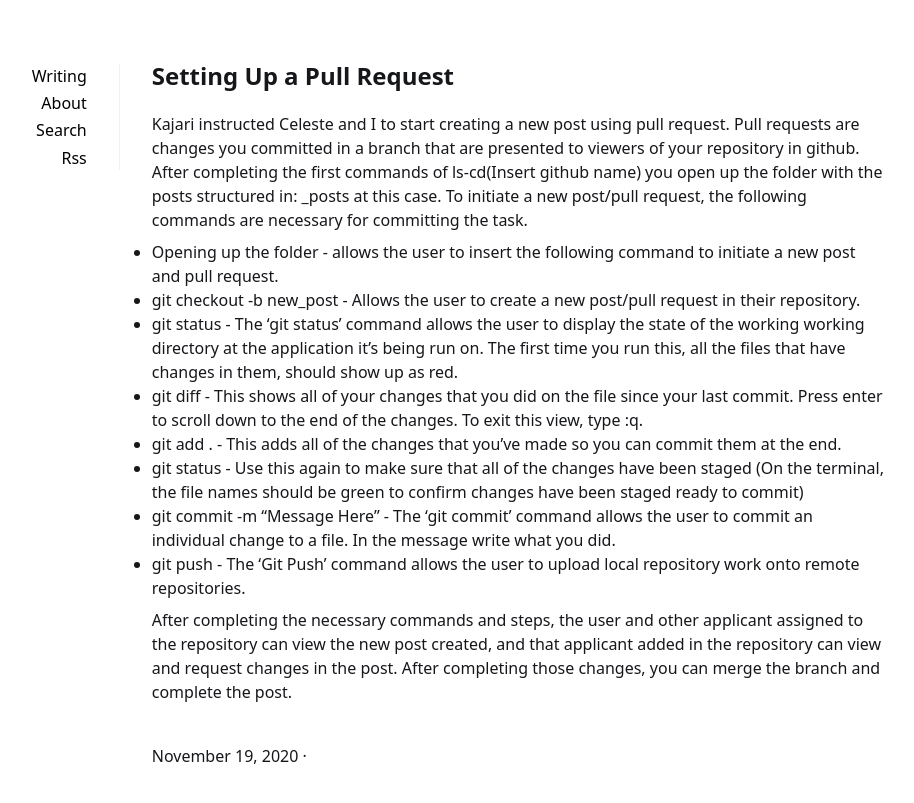
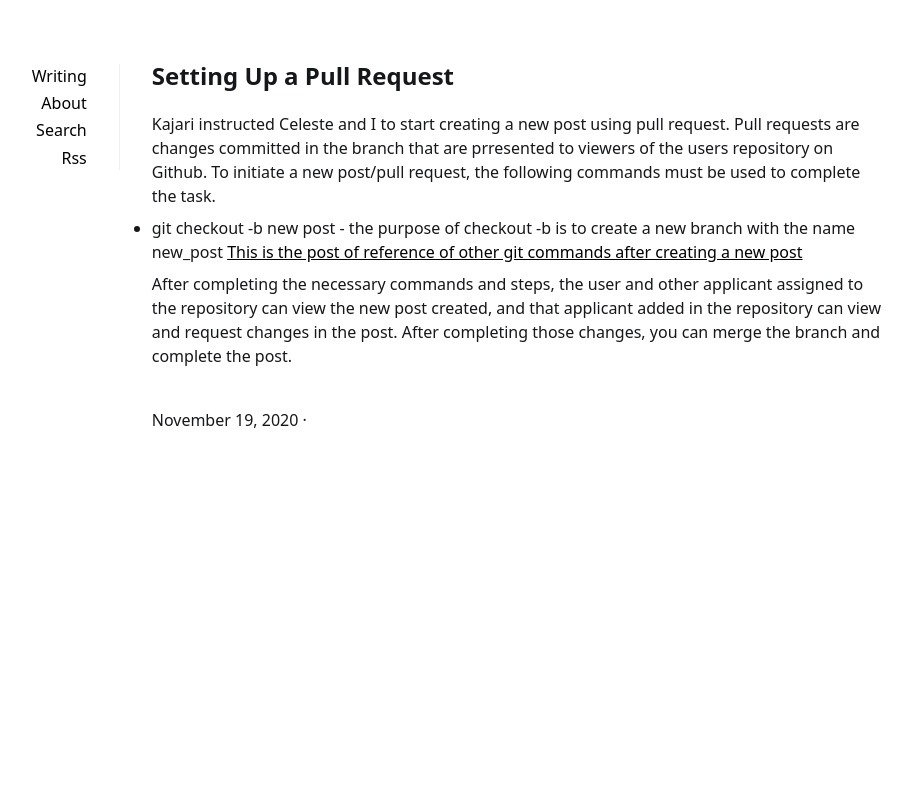
Before and after one commit to Osvaldo178/Osvaldo178.github.io, a Jekyll site: the page built from _posts/2020-11-19-Setting-Up-a-Pull-Request.md, in a window 1280 px wide. Shown: the top 803 px of the page, without its empty margins (201-1115 px from the left). Built offline with Jekyll 4.4.1, drawn with Linux system fonts in a browser that asks for light colours.

Commit message:
addressed changes with the post

```diff
--- a/_posts/2020-11-19-Setting-Up-a-Pull-Request.md
+++ b/_posts/2020-11-19-Setting-Up-a-Pull-Request.md
@@ -5,14 +5,8 @@ description:
 summary:
 tags:
 ---
-Kajari instructed Celeste and I to start creating a new post using pull request. Pull requests are changes you committed in a branch that are presented to viewers of your repository in github. After completing the first commands of ls-cd(Insert github name) you open up the folder with the posts structured in: _posts at this case. To initiate a new post/pull request, the following commands are necessary for committing the task.
-* Opening up the folder - allows the user to insert the following command to initiate a new post and pull request.
-* git checkout -b new_post -  Allows the user to create a new post/pull request in their repository.
-* git status - The ‘git status’ command allows the user to display the state of the working working directory at the application it's being run on. The first time you run this, all the files that have changes in them, should show up as red.
-* git diff - This shows all of your changes that you did on the file since your last commit. Press enter to scroll down to the end of the changes. To exit this view, type :q.
-* git add . - This adds all of the changes that you've made so you can commit them at the end.
-* git status - Use this again to make sure that all of the changes have been staged (On the terminal, the file names should be green to confirm changes have been staged ready to commit)
-* git commit -m "Message Here" - The ‘git commit’ command allows the user to commit an individual change to a file. In the message write what you did.
-* git push - The ‘Git Push’ command allows the user to upload local repository work onto remote repositories.
+Kajari instructed Celeste and I to start creating a new post using pull request. Pull requests are changes committed in the branch that are prresented to viewers of the users repository on Github. To initiate a new post/pull request, the following commands must be used to complete the task.
+* git checkout -b new post - the purpose of checkout -b is to create a new branch with the name new_post
+[This is the post of reference of other git commands after creating a new post](https://osvaldo178.github.io/2020/09/14/setting-up-git)
 
 After completing the necessary commands and steps, the user and other applicant assigned to the repository can view the new post created, and that applicant added in the repository can view and request changes in the post. After completing those changes, you can merge the branch and complete the post.
```
